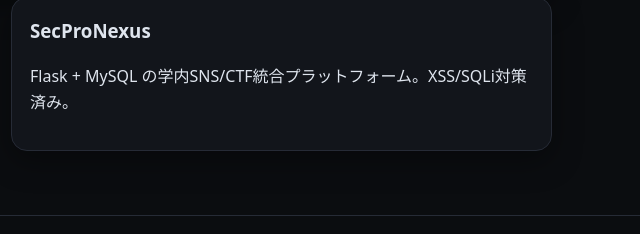
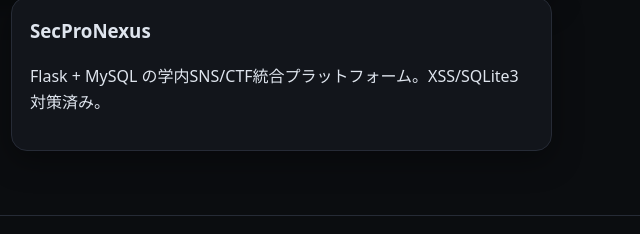
Before and after one commit to Tachi-Shin/Tachi-Shin.github.io, a plain HTML site: page projects.html in a window 1280 px wide. Shown: the part 517-751 px from the top of the page, 638-1278 px from the left. Drawn offline with Linux system fonts and the light colour scheme.

Commit message:
project.html

```diff
--- a/projects.html
+++ b/projects.html
@@ -32,7 +32,7 @@
       <h2>Web</h2>
       <article class="card">
         <h3>SecProNexus</h3>
-        <p>Flask + MySQL の学内SNS/CTF統合プラットフォーム。XSS/SQLi対策済み。</p>
+        <p>Flask + MySQL の学内SNS/CTF統合プラットフォーム。XSS/SQLite3対策済み。</p>
       </article>
     </section>
   </main>
```
